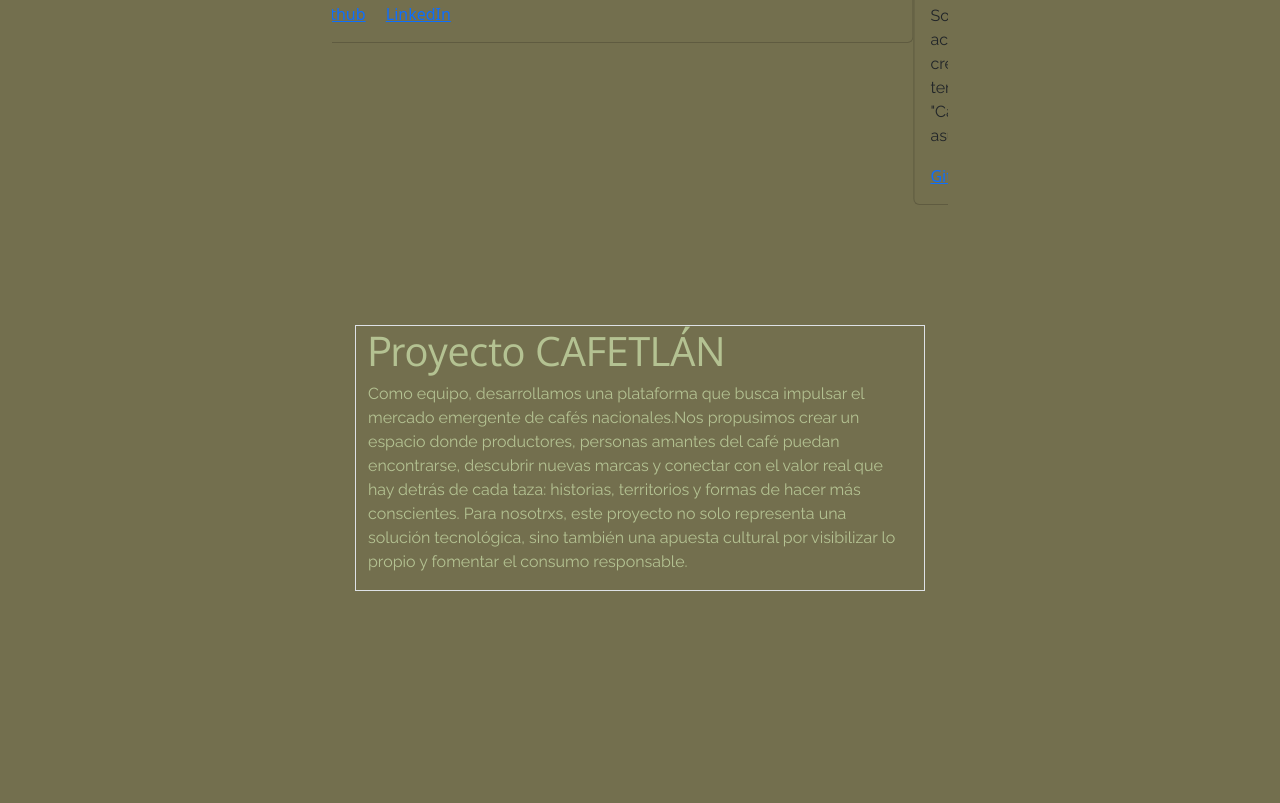
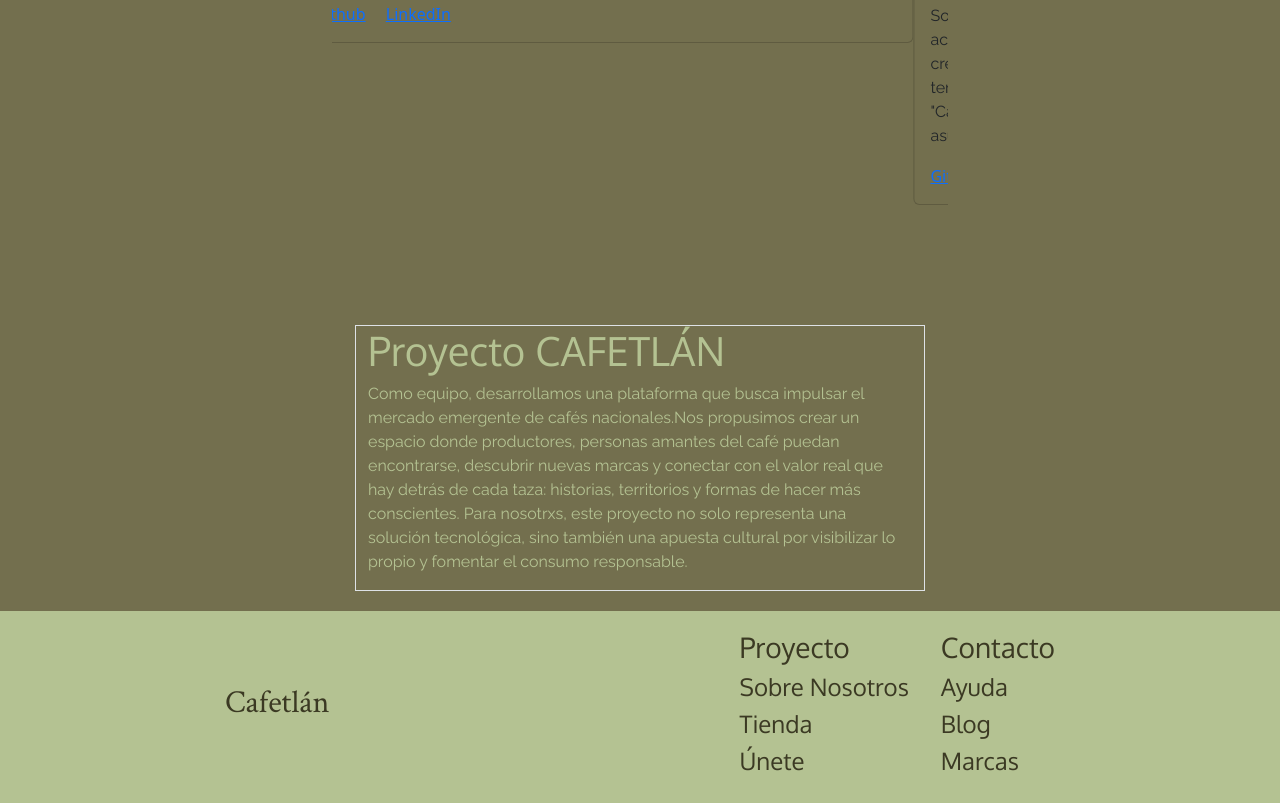
Before and after one commit to ErickGonzalezV/Equipo4_Cafetlan, a plain HTML site: page nosotros.html in a window 1280 px wide. Shown: the part 578-1381 px from the top of the page. Before the commit the page ends 1189 px from the top, so only its background shows below. Drawn offline with nearby package versions, Linux system fonts and the light colour scheme.

Commit message:
se agrega la sección del footer

```diff
--- a/css/estilos.css
+++ b/css/estilos.css
@@ -60,3 +60,28 @@ body{
 .h-100 {
   background-color: var(--bg-color);
 }
+
+footer{
+  background-color: #B4C292;
+  color: #3B3923;
+
+  padding: 20px;
+  display: flex;
+  flex-direction: row;
+  justify-content: space-around;
+
+}
+
+#tituloFooter{
+  font-family: "Crimson Text", serif;
+  display: flex;
+  align-items: center;
+}
+
+#footerDos {
+  display: flex;
+  justify-content: space-between;
+  gap: 2rem;
+  font-family: 'Oxygen';
+  font-style: normal;
+}
--- a/nosotros.html
+++ b/nosotros.html
@@ -18,6 +18,11 @@
   <link rel="preconnect" href="https://fonts.gstatic.com" crossorigin>
   <link href="https://fonts.googleapis.com/css2?family=Raleway:ital,wght@0,100..900;1,100..900&display=swap"
     rel="stylesheet"><!--Raleway instalada-->
+
+    <link rel="preconnect" href="https://fonts.googleapis.com">
+    <link rel="preconnect" href="https://fonts.gstatic.com" crossorigin>
+    <link href="https://fonts.googleapis.com/css2?family=Crimson+Text:ital,wght@0,400;0,600;0,700;1,400;1,600;1,700&family=Merriweather:ital,opsz,wght@0,18..144,300..900;1,18..144,300..900&display=swap" rel="stylesheet">
+    <!-- crimson instalada -->
 </head>
 
 <body>
@@ -198,6 +203,26 @@
     </div>
   </div>
   <!-- Fin descripción dev -->
+   <!-- FOOTER  -->
+    <footer>
+      <div id="tituloFooter">
+        <h2>Cafetlán</h3>
+      </div>
+      <div id="footerDos">
+          <div class="proyectoFooter">
+            <h3>Proyecto</h3>
+            <h4>Sobre Nosotros</h4>
+            <h4>Tienda</h4>
+          <h4>Únete</h4>
+        </div>
+        <div id="contactoFooter">
+            <h3>Contacto</h3>
+            <h4>Ayuda</h4>
+            <h4>Blog</h4>
+            <h4>Marcas</h4>
+          </div>
+      </div>
+    </footer>
 
 	<script src="https://cdn.jsdelivr.net/npm/bootstrap@5.3.5/dist/js/bootstrap.bundle.min.js" integrity="sha384-k6d4wzSIapyDyv1kpU366/PK5hCdSbCRGRCMv+eplOQJWyd1fbcAu9OCUj5zNLiq" crossorigin="anonymous"></script>
 
```
